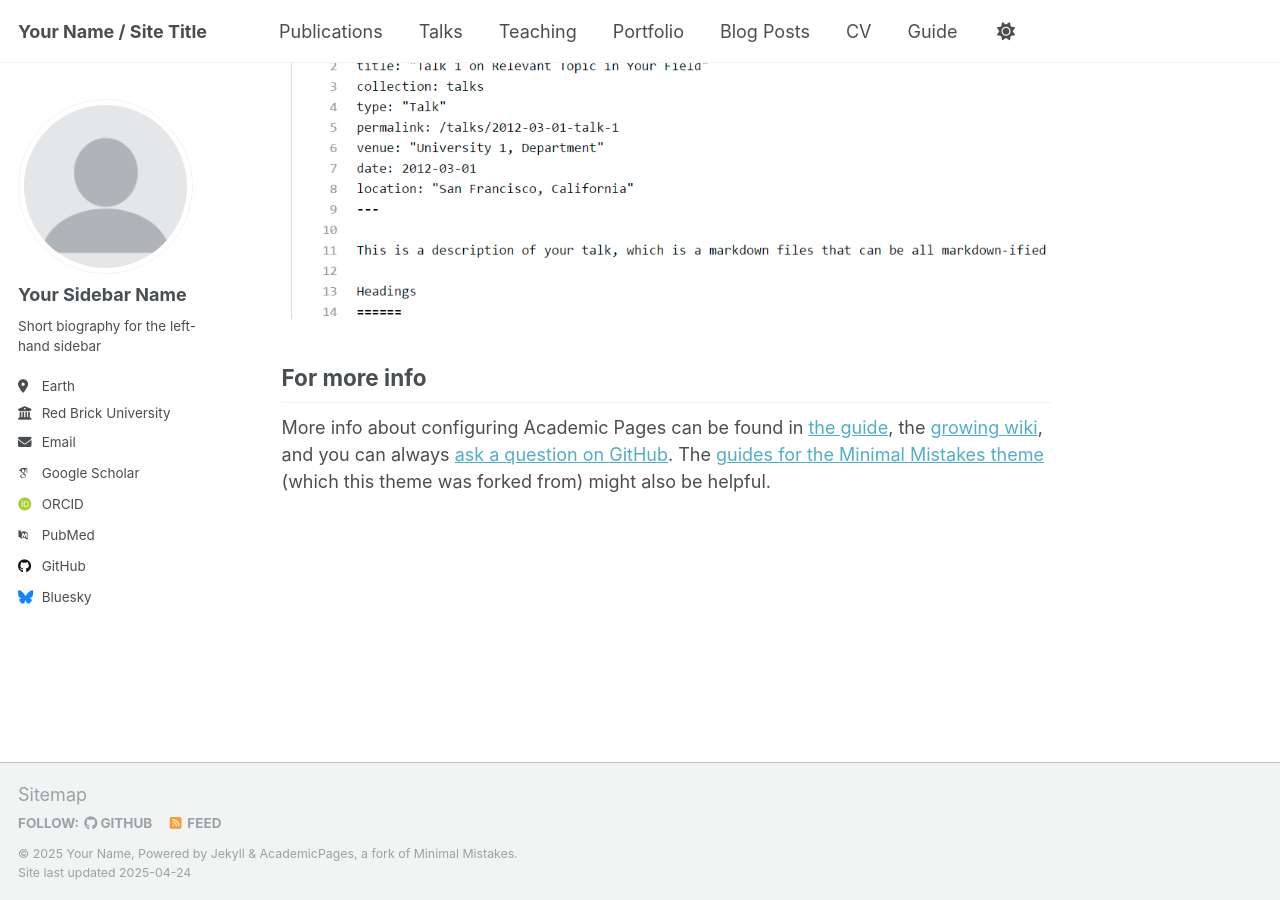
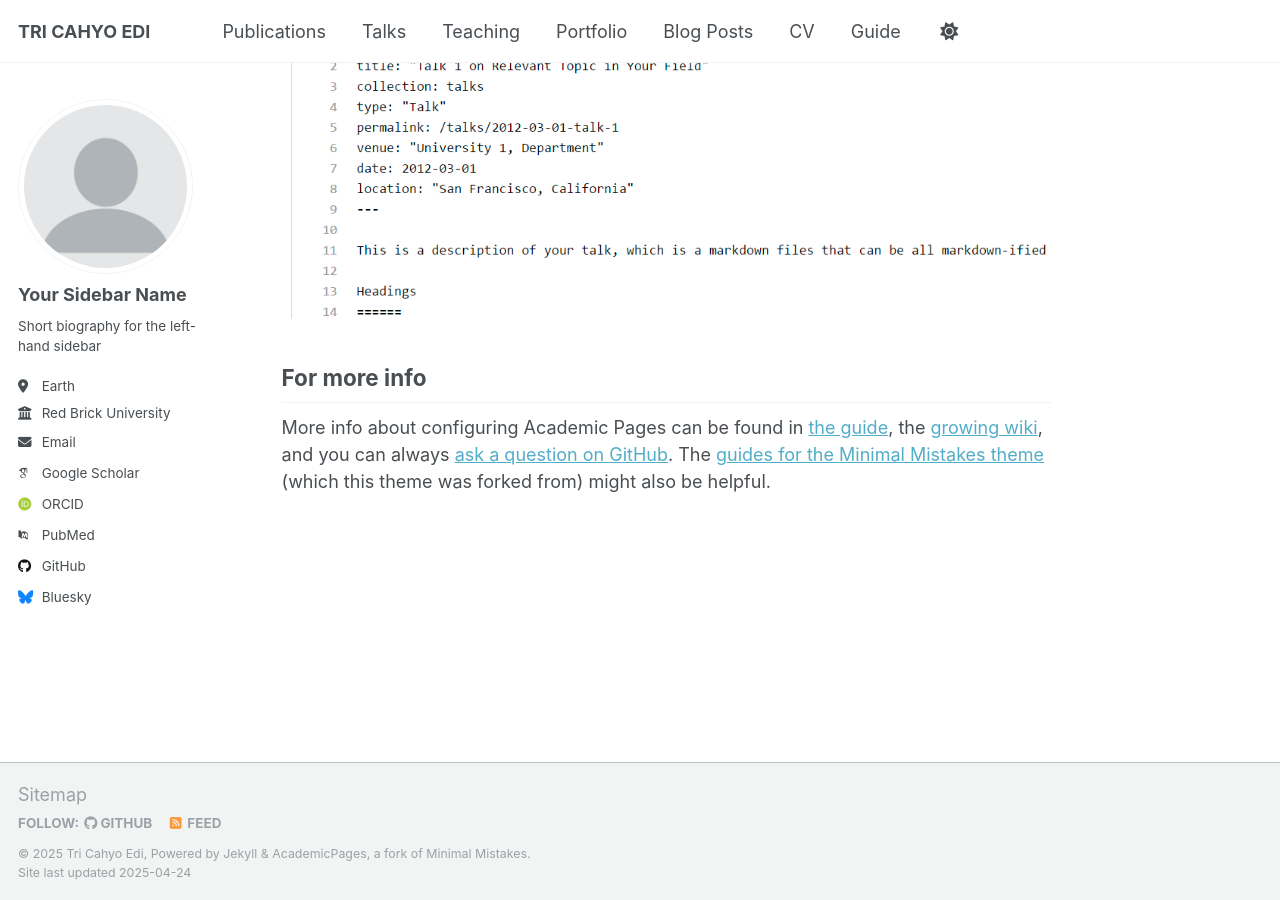
Before and after one commit to tricahyoedi/tricahyoedi.github.io, a Jekyll site: the page built from _pages/about.md, in a window 1280 px wide and 900 px high, scrolled down 2636 px. Built offline with Jekyll 4.4.1, drawn with Linux system fonts in a browser that asks for light colours; some web fonts are replaced.

Commit message:
Update _config.yml

```diff
--- a/_config.yml
+++ b/_config.yml
@@ -9,11 +9,11 @@
 # Basic Site Settings
 locale                   : "en-US"
 site_theme               : "default"
-title                    : "Your Name / Site Title"
+title                    : "TRI CAHYO EDI"
 title_separator          : "-"
-name                     : &name "Your Name"
+name                     : &name "Tri Cahyo Edi"
 description              : &description "personal description"
-url                      : https://academicpages.github.io # the base hostname & protocol for your site e.g. "https://[your GitHub username].github.io"
+url                      : https://tricahyoedi.github.io # the base hostname & protocol for your site e.g. "https://[your GitHub username].github.io"
 baseurl                  : "" # the subpath of your site, e.g. "/blog"
 repository               : "academicpages/academicpages.github.io"
 
```
